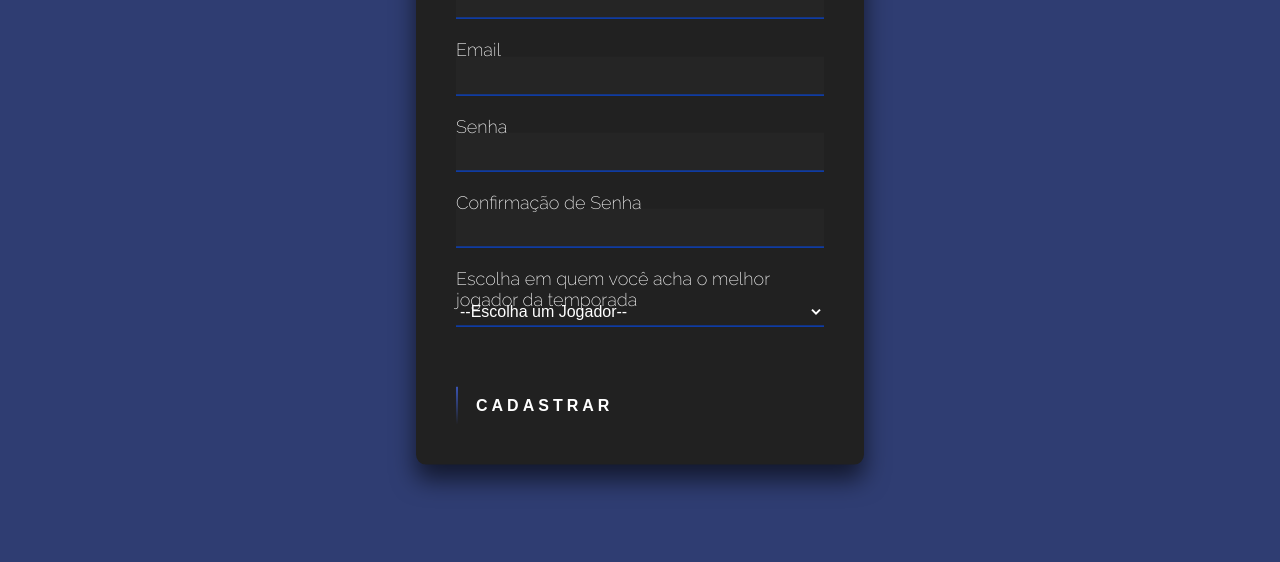
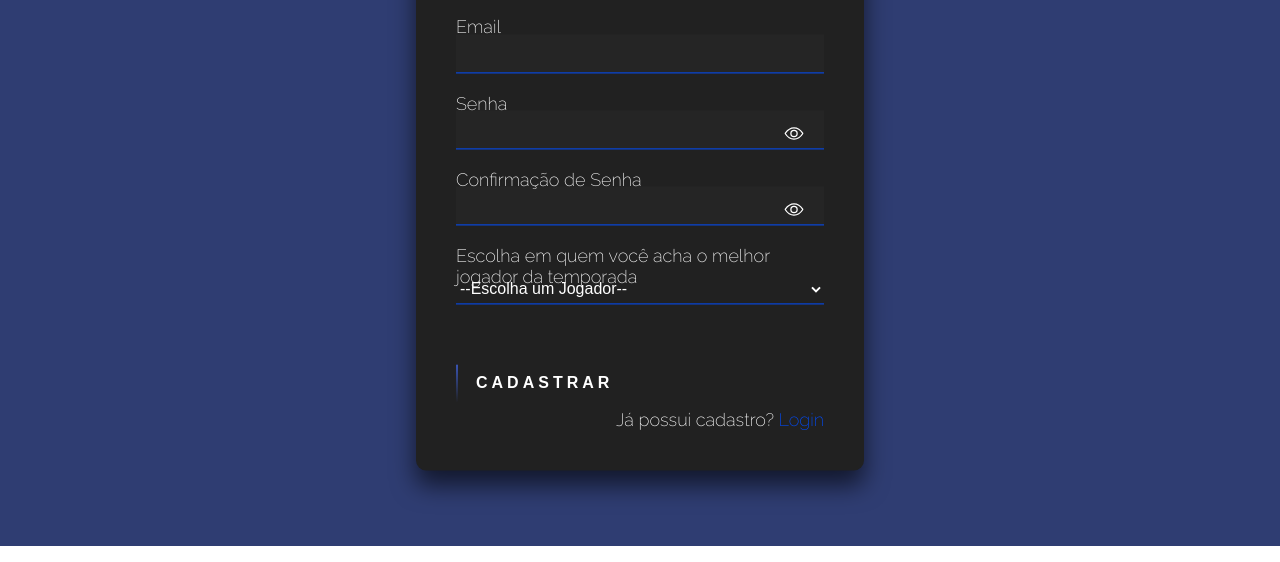
Before and after one commit to GustavoCarriel/Projeto-individual, a website: page site/public/cadastro.html in a window 1280 px wide. Shown: the part 254-816 px from the top of the page. Drawn offline with nearby package versions, Linux system fonts and the light colour scheme.

Commit message:
PPT finalizado e agr so apresentar

```diff
--- a/site/public/cadastro.html
+++ b/site/public/cadastro.html
@@ -6,6 +6,8 @@
     <meta name="viewport" content="width=device-width, initial-scale=1.0">
     <link rel="stylesheet" href="./css/style.css">
     <link href='https://unpkg.com/boxicons@2.1.2/css/boxicons.min.css' rel='stylesheet'>
+    <script  type = "module"  src = "https://unpkg.com/ionicons@5.5.2/dist/ionicons/ionicons.esm.js"></script>
+    <script  nomodule  src = "https://unpkg .com/ionicons@5.5.2/dist/ionicons/ionicons.js"></script>
     <script src="./js/funcoes.js"></script>
     <title>Cadastro | CARRIEL</title>
 </head>
@@ -42,10 +44,12 @@
             </div>
             <div class="user-box">
                 <input id="senha_input" type="password">
+                <ion-icon id="icone" onclick="ver()" name="eye-outline"></ion-icon>
                 <label>Senha</label>
             </div>
             <div class="user-box">
                 <input id="confirmacao_senha_input" type="password">
+                <ion-icon id="iconeC" onclick="verConfirme()" name="eye-outline"></ion-icon>
                 <label>Confirmação de Senha</label>
             </div>
             <div class="user-box">
@@ -77,11 +81,32 @@
                     <div></div>
                     </div>
             </div>
+            <p>Já possui cadastro? <a href="login.html">Login</a></p>
             <div id="div_erros_login"></div>
         </div>
     </div>
 </body>
 </html>
+<script>
+    function ver(){
+        if (senha_input.type == 'password') {
+            senha_input.type = 'text';
+            icone.name = 'eye-off-outline';
+        } else if (senha_input.type == 'text') {
+                senha_input.type = 'password';
+                icone.name = 'eye-outline';
+            }
+    }
+    function verConfirme(){
+        if (confirmacao_senha_input.type == 'password') {
+            confirmacao_senha_input.type = 'text';
+            iconeC.name = 'eye-off-outline';
+        } else if (confirmacao_senha_input.type == 'text') {
+                confirmacao_senha_input.type = 'password';
+                iconeC.name = 'eye-outline';
+            }
+    }
+</script>
 <script>
     function cadastrar() {
         aguardar();
--- a/site/public/css/style.css
+++ b/site/public/css/style.css
@@ -325,7 +325,7 @@ footer{
 /* ---------------------------------------------------------------------------------FORMULARIO-------------------------------------------------------------------------- */
 
 .formulario{
-    height: 92vh;
+    height: 90vh;
     background-color: #2f3d72;
     display: flex;
     align-items: center;
@@ -336,6 +336,14 @@ footer{
     position: relative;
     top: -90px;
     left: -10px;
+}
+ion-icon{
+    color: #fff;
+    font-size: 20px;
+    position: absolute;
+    top: 20px;
+    right: 20px;
+    cursor: pointer;
 }
 .login-box {
     position: absolute;
@@ -357,6 +365,19 @@ footer{
     font-size: 30px;
     text-transform: uppercase;
     font-style: italic;
+}
+.login-box p{
+    color: #fff;
+    text-align: end;
+    font-size: 18px;
+    margin: 2% 0 0 0;
+}
+.login-box a{
+    color: #004dff;
+    text-decoration: none;
+}
+.login-box a:hover{
+    text-decoration: underline;
 }
 .login-box .user-box {
     position: relative;
```
Also changed, not shown: site/public/login.html (+13 -1 lines), 1 other file.
